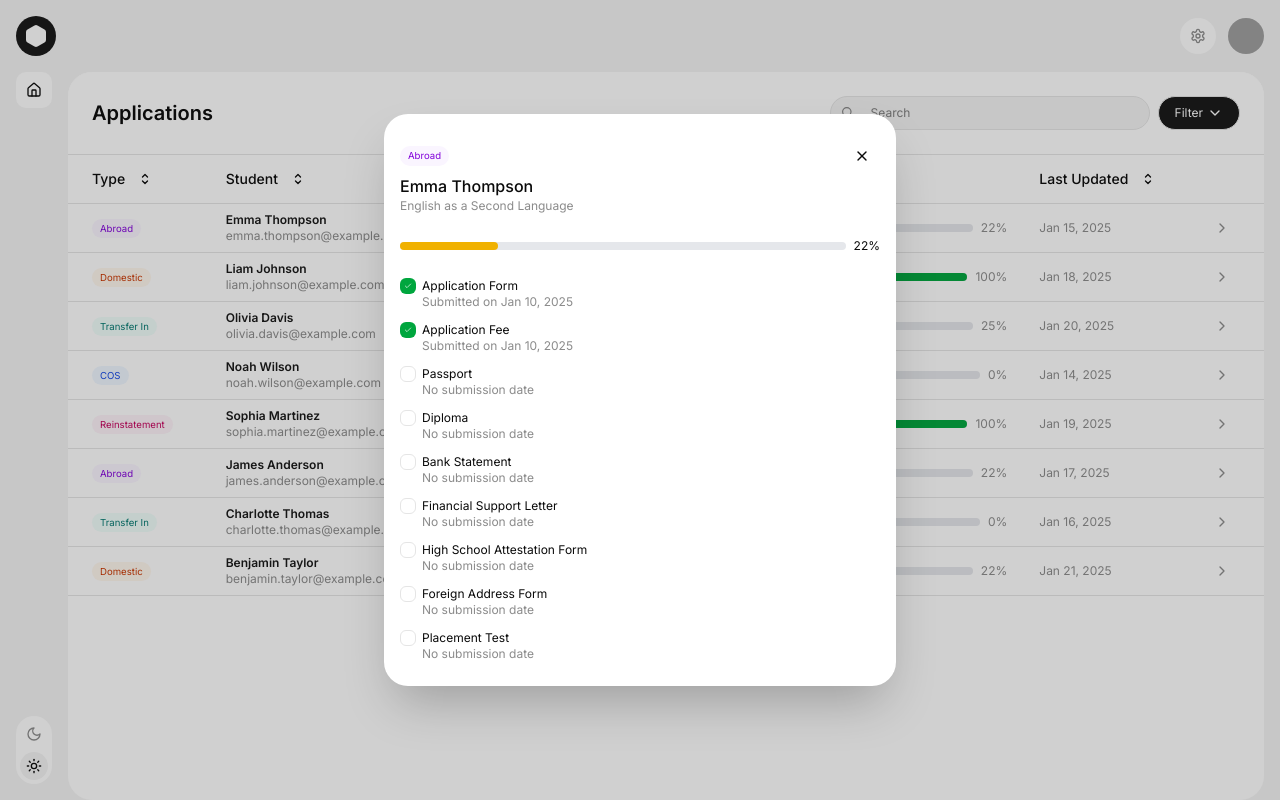
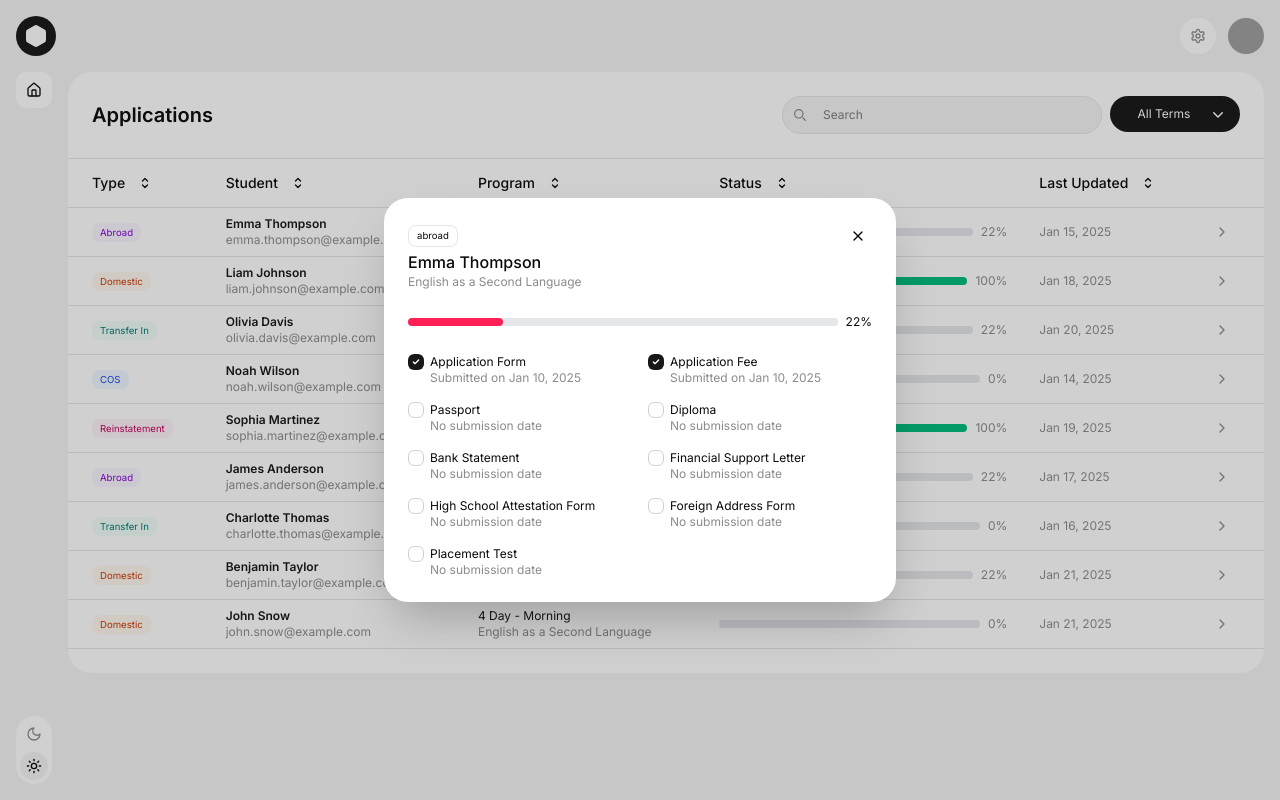
Before and after one commit to DavidFonsecaG/trackly.mcc, a React (Vite) app: page / in a window 1280 px wide. Both pictures are taken after a click on the element 666 px from the left and 228 px from the top of the page. Built offline with nearby package versions, Linux system fonts and the light colour scheme; grey boxes are pictures that could not be loaded.

Commit message:
fix: filter button

```diff
--- a/src/App.tsx
+++ b/src/App.tsx
@@ -7,7 +7,7 @@ function App() {
     <AppProvider>
       <div className="flex flex-col h-screen w-full items-center bg-background">
         <Header />
-        <main className="flex flex-col w-full h-full items-center justify-center overflow-auto">
+        <main className="flex flex-col w-full h-full items-center justify-center overflow-hidden">
           <Outlet />
         </main>
       </div>
--- a/src/components/StudentDetail.tsx
+++ b/src/components/StudentDetail.tsx
@@ -1,13 +1,13 @@
 import { useAppContext } from "../context/AppContext";
-import ProgressBar from "./ProgressBar";
+import ProgressBar from "./ui/ProgressBar";
 import formatDate from "../utils/formatDate";
-import ApplicationTypeBadge from "./ApplicationTypeBadge";
+import type { Document } from "../types";
 
 const StudentDetail: React.FC = () => {
-    const check = <svg xmlns="http://www.w3.org/2000/svg" className="w-2 h-2" viewBox="0 0 24 24" fill="none" stroke="currentColor" strokeWidth="2" strokeLinecap="round" strokeLinejoin="round"><path d="M20 6 9 17l-5-5"/></svg>
+    const check = <svg xmlns="http://www.w3.org/2000/svg" className="w-2 h-2" viewBox="0 0 24 24" fill="none" stroke="currentColor" strokeWidth="4" strokeLinecap="round" strokeLinejoin="round"><path d="M20 6 9 17l-5-5"/></svg>
     const close = <svg xmlns="http://www.w3.org/2000/svg" className="w-4 h-4" viewBox="0 0 24 24" fill="none" stroke="currentColor" strokeWidth="2" strokeLinecap="round" strokeLinejoin="round"><path d="M18 6 6 18"/><path d="m6 6 12 12"/></svg>
 
-    const { selectedStudent, setSelectedStudent, getStudentDocuments } = useAppContext();
+    const { selectedStudent, setSelectedStudent, getStudentDocuments, updateDocumentStatus } = useAppContext();
     if (!selectedStudent) return null;
 
     const documents = getStudentDocuments(selectedStudent?.id) || [];
@@ -16,21 +16,30 @@ const StudentDetail: React.FC = () => {
         setSelectedStudent(null);
     };
 
+    const handleToggleSubmitted = (doc: Document) => {
+        updateDocumentStatus(
+            selectedStudent.id,
+            doc.id,
+            !doc.submitted,
+            doc.notes,
+        )
+    };
+
     return (
         <div
-            className="flex items-center justify-center fixed w-full h-full top-0 bg-primary/20"
+            className="z-90 flex items-center justify-center fixed w-full h-full top-0 bg-primary/20"
             role="dialog"
             aria-modal="true"
             aria-label="Student Details"
             aria-hidden={!selectedStudent}
         >
-            <div className="w-lg px-4 py-6 bg-card rounded-3xl shadow-2xl">
+            <div className="w-lg px-6 py-6 bg-card rounded-3xl shadow-2xl">
                 <div className="text-xs flex flex-col gap-6">
                     <div className="flex flex-col">
                         <div className="flex items-center justify-between">
-                            <ApplicationTypeBadge type={selectedStudent?.applicationType} />
+                            <p className="px-2 py-1 rounded-md text-[0.6rem] border">{selectedStudent?.applicationType}</p>
                             <button
-                                className="flex size-9 items-center justify-center cursor-pointer hover:primary/50"
+                                className="flex size-7 rounded-md items-center justify-center cursor-pointer hover:text-primary/50"
                                 onClick={handleBackClick}
                                 >{close}</button>
                         </div>
@@ -38,16 +47,19 @@ const StudentDetail: React.FC = () => {
                         <p className="text-primary/50">{selectedStudent?.program}</p>
                     </div>
                     <div>
-                        <ProgressBar studentId={selectedStudent.id} status={selectedStudent.status}/>
+                        <ProgressBar studentId={selectedStudent.id} />
                     </div>
-                    <div className="flex flex-col gap-3">
+                    <div className="grid grid-cols-2 gap-4">
                         {documents.map((doc, index) => (
                             <div key={index} className="flex gap-1.5">
-                                <button className={`flex items-center justify-center w-4 h-4 rounded-sm cursor-pointer ${doc.submitted ? 'bg-green-600 text-white' : 'border'}`}>
+                                <button
+                                    onClick={() => {handleToggleSubmitted(doc)}}
+                                    className={`flex items-center justify-center w-4 h-4 rounded-sm cursor-pointer ${doc.submitted ? 'bg-primary text-white' : 'border border-primary/20'}`}
+                                >
                                     {doc.submitted && check}
                                 </button>
                                 <div>
-                                    <p>{doc.name}</p>
+                                    <p className="cursor-pointer" onClick={() => {handleToggleSubmitted(doc)}}>{doc.name}</p>
                                     <p className="text-primary/50">{doc.submitted ? `Submitted on ${formatDate(doc.submissionDate)}` : 'No submission date'}</p>
                                 </div>
                             </div>
--- a/src/components/TableCard.tsx
+++ b/src/components/StudentList.tsx
@@ -1,21 +1,36 @@
+import { useState } from "react";
 import { useAppContext } from "../context/AppContext";
-import ProgressBar from "./ProgressBar";
+import ProgressBar from "./ui/ProgressBar";
 import formatDate from "../utils/formatDate";
-import ApplicationTypeBadge from "./ApplicationTypeBadge";
+import ApplicationTypeBadge from "./ui/ApplicationTypeBadge";
 
-function TableCard() {
+function StudentList() {
+    const chevron = <svg xmlns="http://www.w3.org/2000/svg" className="w-4 h-4" viewBox="0 0 24 24" fill="none" stroke="currentColor" strokeWidth="2" strokeLinecap="round" strokeLinejoin="round"><path d="m9 18 6-6-6-6"/></svg>
+    const chevronUpDown = <svg xmlns="http://www.w3.org/2000/svg" className="w-4 h-4" fill="none" viewBox="0 0 24 24" strokeWidth="2" stroke="currentColor" aria-hidden="true"><path strokeLinecap="round" strokeLinejoin="round" d="M8.25 15L12 18.75 15.75 15m-7.5-6L12 5.25 15.75 9"></path></svg>
+
+    const [open, setOpen] = useState(false);
+
     const {
         students,
         setSelectedStudent,
+        searchTerm,
+        updateSearchTearm,
     } = useAppContext();
 
-    const chevron = <svg xmlns="http://www.w3.org/2000/svg" className="w-4 h-4" viewBox="0 0 24 24" fill="none" stroke="currentColor" strokeWidth="2" strokeLinecap="round" strokeLinejoin="round"><path d="m9 18 6-6-6-6"/></svg>
-    const chevronUpDown = <svg xmlns="http://www.w3.org/2000/svg" className="w-4 h-4" fill="none" viewBox="0 0 24 24" strokeWidth="2" stroke="currentColor" aria-hidden="true"><path strokeLinecap="round" strokeLinejoin="round" d="M8.25 15L12 18.75 15.75 15m-7.5-6L12 5.25 15.75 9"></path></svg>
+    const filteredStudents = students.filter((student) => {
+        if (searchTerm === "All Terms") return students
+        return student.term === searchTerm;
+    });
+
+    const terms = () => {
+        const uniqueTerms = new Set(students.map(student => student.term));
+        return ["All Terms", ...uniqueTerms];
+    };
 
     return (
-        <div className="flex pr-4 w-full">
-            <div className="bg-card rounded-3xl w-full">
-                <div className="p-6 flex items-center justify-between bg-card rounded-3xl">
+        <div className="flex pr-4 w-full overflow-y-scroll ">
+            <div className="flex flex-col w-full">
+                <div className="p-6 flex items-center justify-between bg-card rounded-t-3xl">
                     <div className="flex flex-col gap-1">
                         <h2 className="text-xl font-semibold">Applications</h2>
                     </div>
@@ -28,18 +43,35 @@ function TableCard() {
                                         <path stroke="currentColor" strokeLinecap="round" strokeLinejoin="round" strokeWidth="2" d="m19 19-4-4m0-7A7 7 0 1 1 1 8a7 7 0 0 1 14 0Z"/>
                                     </svg>
                                 </div>
-                                <input type="text" id="table-search-users" className="text-xs block p-2 ps-10 border rounded-full w-80 bg-background dark:bg-gray-700 dark:border-gray-600 dark:placeholder-gray-400 dark:text-white dark:focus:ring-blue-500 dark:focus:border-blue-500" placeholder="Search"/>
+                                <input type="text" id="table-search-users" className="text-xs/5 block p-2 ps-10 border rounded-full w-80 bg-background dark:bg-gray-700 dark:border-gray-600 dark:placeholder-gray-400 dark:text-white dark:focus:ring-blue-500 dark:focus:border-blue-500" placeholder="Search"/>
                             </div>
                         </div>
-                        <div className="flex border rounded-full py-2 px-4 text-xs bg-primary text-card items-center gap-1">
-                            Filter
-                            <svg xmlns="http://www.w3.org/2000/svg" className="w-4 h-4" viewBox="0 0 24 24" fill="none" stroke="currentColor" strokeWidth="2" strokeLinecap="round" strokeLinejoin="round"><path d="m6 9 6 6 6-6"/></svg>
+                        <div className="relative inline-block text-left text-xs">
+                            <div>
+                                <button type="button" className="inline-flex w-full items-center justify-center gap-x-1.5 rounded-full bg-primary px-4 py-2 text-white hover:bg-primary/90 cursor-pointer" id="menu-button" aria-expanded="true" aria-haspopup="true" onClick={() => (setOpen(!open))}>
+                                    <span className="w-19">{searchTerm}</span>
+                                    <svg className="-mr-1 size-5" viewBox="0 0 20 20" fill="currentColor" aria-hidden="true" data-slot="icon">
+                                        <path fillRule="evenodd" d="M5.22 8.22a.75.75 0 0 1 1.06 0L10 11.94l3.72-3.72a.75.75 0 1 1 1.06 1.06l-4.25 4.25a.75.75 0 0 1-1.06 0L5.22 9.28a.75.75 0 0 1 0-1.06Z" clipRule="evenodd" />
+                                    </svg>
+                                </button>
+                            </div>
+
+                            {open && <div className="absolute right-0 z-10 mt-2 w-56 origin-top-right rounded-lg bg-card shadow-lg focus:outline-hidden" role="menu" aria-orientation="vertical" aria-labelledby="menu-button" aria-hidden={!open}>
+                                {terms().map((term, index) => (
+                                    <div
+                                        key={index}
+                                        className="block px-4 py-2 cursor-pointer hover:bg-background hover:first:rounded-t-lg hover:last:rounded-b-lg" role="menuitem"
+                                        id="menu-item-0"
+                                        onClick={() => {updateSearchTearm(term); setOpen(!open)}}
+                                    >{term}</div>
+                                ))}
+                            </div>}
                         </div>
                     </div>
                 </div>
 
-                <div className="w-full text-sm text-start">
-                    <table className="w-full text-left dark:text-gray-400 ">
+                <div className="w-full text-sm text-start bg-card rounded-b-3xl pb-6">
+                    <table className="w-full text-left dark:text-gray-400">
                         <thead className="dark:text-gray-400">
                             <tr>
                                 <th scope="col" className="pl-6 pr-4 py-4 font-medium leading-none border-y cursor-pointer hover:text-primary/70">
@@ -78,7 +110,7 @@ function TableCard() {
                             </tr>
                         </thead>
                         <tbody className="text-xs text-primary/50">
-                            {students.map((student, index) => (
+                            {filteredStudents.map((student, index) => (
                                 <tr
                                     key={index}
                                     onClick={() => setSelectedStudent(student)}
@@ -99,7 +131,7 @@ function TableCard() {
                                         </div>
                                     </td>
                                     <td className="px-4 py-2 w-80">
-                                        <ProgressBar studentId={student.id} status={student.status}/>
+                                        <ProgressBar studentId={student.id} />
                                     </td>
                                     <td className="px-4 py-2">{formatDate(student.lastUpdated)}</td>
                                     <td className="px-4 pl-4 pr-6 items-end"><span>{chevron}</span></td>
@@ -113,4 +145,4 @@ function TableCard() {
     )
 };
 
-export default TableCard;
+export default StudentList;
--- a/src/components/ApplicationTypeBadge.tsx
+++ b/src/components/ui/ApplicationTypeBadge.tsx
@@ -12,7 +12,7 @@ const ApplicationTypeBadge: React.FC<{ type: string }> = ({ type }) => {
     ).join(' ');
 
     return (
-        <span className={`px-2 py-1 rounded-full text-[0.6rem] ${colors[type as keyof typeof colors]}`}>
+        <span className={`px-2 py-1 rounded-md text-[0.6rem] ${colors[type as keyof typeof colors]}`}>
         {displayText}
         </span>
     );
--- a/src/components/ProgressBar.tsx
+++ b/src/components/ui/ProgressBar.tsx
@@ -1,17 +1,17 @@
 import type { FC } from "react";
-import { useAppContext } from "../context/AppContext";
+import { useAppContext } from "../../context/AppContext";
 
 interface ProgressBarProps {
     studentId: string;
-    status: string;
 };
 
-const ProgressBar: FC<ProgressBarProps> = ({ studentId, status }) => {
+const ProgressBar: FC<ProgressBarProps> = ({ studentId }) => {
     const { getStudentDocuments } = useAppContext();
 
     const colors = {
-        incomplete: 'bg-yellow-500',
-        complete: 'bg-green-600',
+        incomplete: 'bg-rose-500',
+        complete: 'bg-emerald-500',
+        pending: 'bg-amber-400',
     };
 
     const getCompletionPercentage = (studentId: string) => {
@@ -25,11 +25,20 @@ const ProgressBar: FC<ProgressBarProps> = ({ studentId, status }) => {
         return Math.round((submittedRequiredDocs.length / requiredDocs.length ) * 100);
     };
 
+    const getColor = () => {
+        const percentage = getCompletionPercentage(studentId);
+        if (percentage === 100)
+            return "complete"
+        if (percentage < 99 && percentage > 30)
+            return "pending"
+        else return "incomplete"
+    }
+
     return (
         <div className="flex items-center gap-2">
             <div className="w-full bg-gray-200 rounded-full">
                 <div
-                    className={`h-2 rounded-full ${colors[status as keyof typeof colors]}`}
+                    className={`h-2 rounded-full ${colors[getColor() as keyof typeof colors]}`}
                     style={{width: `${getCompletionPercentage(studentId)}%`}}
                 ></div>
             </div>
--- a/src/context/AppContext.tsx
+++ b/src/context/AppContext.tsx
@@ -5,6 +5,8 @@ import { students as mockStudents, studentDocuments as mockStudentDocuments } fr
 interface AppContextType {
     students: Student[];
     studentDocuments: StudentDocument[];
+    searchTerm: string;
+    updateSearchTearm: (term: string) => void;
     selectedStudent: Student | null;
     setSelectedStudent: (student: Student | null) => void;
     updateDocumentStatus: (
@@ -22,6 +24,11 @@ export const AppProvider = ({ children }: { children: ReactNode }) => {
     const [students, setStudents] = useState<Student[]>(mockStudents);
     const [studentDocuments, setStudentDocuments] = useState<StudentDocument[]>(mockStudentDocuments);
     const [selectedStudent, setSelectedStudent] = useState<Student | null>(null);
+    const [searchTerm, setSearchTerm] = useState("All Terms");
+
+    const updateSearchTearm = (term: string) => {
+      setSearchTerm(term)
+    };
 
     const updateDocumentStatus = (
       studentId: string,
@@ -94,6 +101,8 @@ export const AppProvider = ({ children }: { children: ReactNode }) => {
     <AppContext.Provider
       value={{
         students,
+        searchTerm,
+        updateSearchTearm,
         studentDocuments,
         selectedStudent,
         setSelectedStudent,
--- a/src/data/mockData.ts
+++ b/src/data/mockData.ts
@@ -28,6 +28,7 @@ export const students: Student[] = [
         email: "emma.thompson@example.com",
         applicationId: "FALL25-ABRESL-001",
         applicationType: "abroad",
+        term: "Fall 2025",
         program: "English as a Second Language",
         schedule: "4 Day - Morning",
         status: "incomplete",
@@ -39,6 +40,7 @@ export const students: Student[] = [
         email: "liam.johnson@example.com",
         applicationId: "FALL25-DOMESL-002",
         applicationType: "domestic",
+        term: "Fall 2025",
         program: "English as a Second Language",
         schedule: "4 Day - Morning",
         status: "complete",
@@ -50,6 +52,7 @@ export const students: Student[] = [
         email: "olivia.davis@example.com",
         applicationId: "FALL25-TRNESL-003",
         applicationType: "transfer-in",
+        term: "Fall 2025",
         program: "English as a Second Language",
         schedule: "4 Day - Morning",
         status: "incomplete",
@@ -61,6 +64,7 @@ export const students: Student[] = [
         email: "noah.wilson@example.com",
         applicationId: "FALL25-CSEESL-004",
         applicationType: "COS",
+        term: "Fall 2025",
         program: "English as a Second Language",
         schedule: "4 Day - Morning",
         status: "incomplete",
@@ -72,6 +76,7 @@ export const students: Student[] = [
         email: "sophia.martinez@example.com",
         applicationId: "FALL25-RSTESL-005",
         applicationType: "reinstatement",
+        term: "Fall 2025",
         program: "English as a Second Language",
         schedule: "4 Day - Morning",
         status: "complete",
@@ -83,6 +88,7 @@ export const students: Student[] = [
         email: "james.anderson@example.com",
         applicationId: "FALL25-ABRESL-006",
         applicationType: "abroad",
+        term: "Fall 2025",
         program: "English as a Second Language",
         schedule: "4 Day - Morning",
         status: "incomplete",
@@ -94,6 +100,7 @@ export const students: Student[] = [
         email: "charlotte.thomas@example.com",
         applicationId: "FALL25-TRNESL-007",
         applicationType: "transfer-in",
+        term: "Fall 2025",
         program: "English as a Second Language",
         schedule: "4 Day - Morning",
         status: "incomplete",
@@ -105,11 +112,24 @@ export const students: Student[] = [
         email: "benjamin.taylor@example.com",
         applicationId: "FALL25-DOMESL-008",
         applicationType: "domestic",
+        term: "Fall 2025",
         program: "English as a Second Language",
         schedule: "4 Day - Morning",
         status: "incomplete",
         lastUpdated: "2025-01-21T15:20:00Z",
     },
+    {
+      id: "100",
+      name: "John Snow",
+      email: "john.snow@example.com",
+      applicationId: "SPR25-DOMESL-008",
+      applicationType: "domestic",
+      term: "Spring 2025",
+      program: "English as a Second Language",
+      schedule: "4 Day - Morning",
+      status: "incomplete",
+      lastUpdated: "2025-01-21T15:20:00Z",
+  },
 ];
 
 // export const studentDocuments: StudentDocument[] = students.map(student => ({
@@ -157,7 +177,7 @@ export const studentDocuments: StudentDocument[] = [
       { id: "d6", name: "Financial Support Letter", required: true, submitted: false, notes: "Missing sponsor info." },
       { id: "d7", name: "High School Attestation Form", required: true, submitted: false, notes: "Awaiting signature." },
       { id: "d8", name: "Foreign Address Form", required: true, submitted: false, notes: "Student needs assistance." },
-      { id: "d9", name: "Placement Test", required: false, submitted: false, notes: "Not scheduled yet." },
+      { id: "d9", name: "Placement Test", required: true, submitted: false, notes: "Not scheduled yet." },
     ],
   },
   {
--- a/src/pages/TrackerPage.tsx
+++ b/src/pages/TrackerPage.tsx
@@ -1,18 +1,16 @@
 import SidebarMenu from "../components/SidebarMenu";
 import StudentDetail from "../components/StudentDetail";
-import TableCard from "../components/TableCard";
+import StudentList from "../components/StudentList";
 import { useAppContext } from "../context/AppContext";
 
 
 function TrackerPage() {
     const { selectedStudent } = useAppContext();
-    const context = useAppContext();
-    console.log(context);
 
     return (
         <div className="flex w-full h-full">
             <SidebarMenu />
-            <TableCard />
+            <StudentList />
             {selectedStudent && <StudentDetail />}
         </div>
     )
--- a/src/types/index.ts
+++ b/src/types/index.ts
@@ -4,6 +4,7 @@ export interface Student {
     email: string;
     applicationId: string;
     applicationType: "abroad" | "COS" | "transfer-in" | "domestic" | "reinstatement";
+    term: string;
     program: "English as a Second Language",
     schedule: "4 Day - Morning",
     status: "incomplete" | "complete" | "pending";
```
